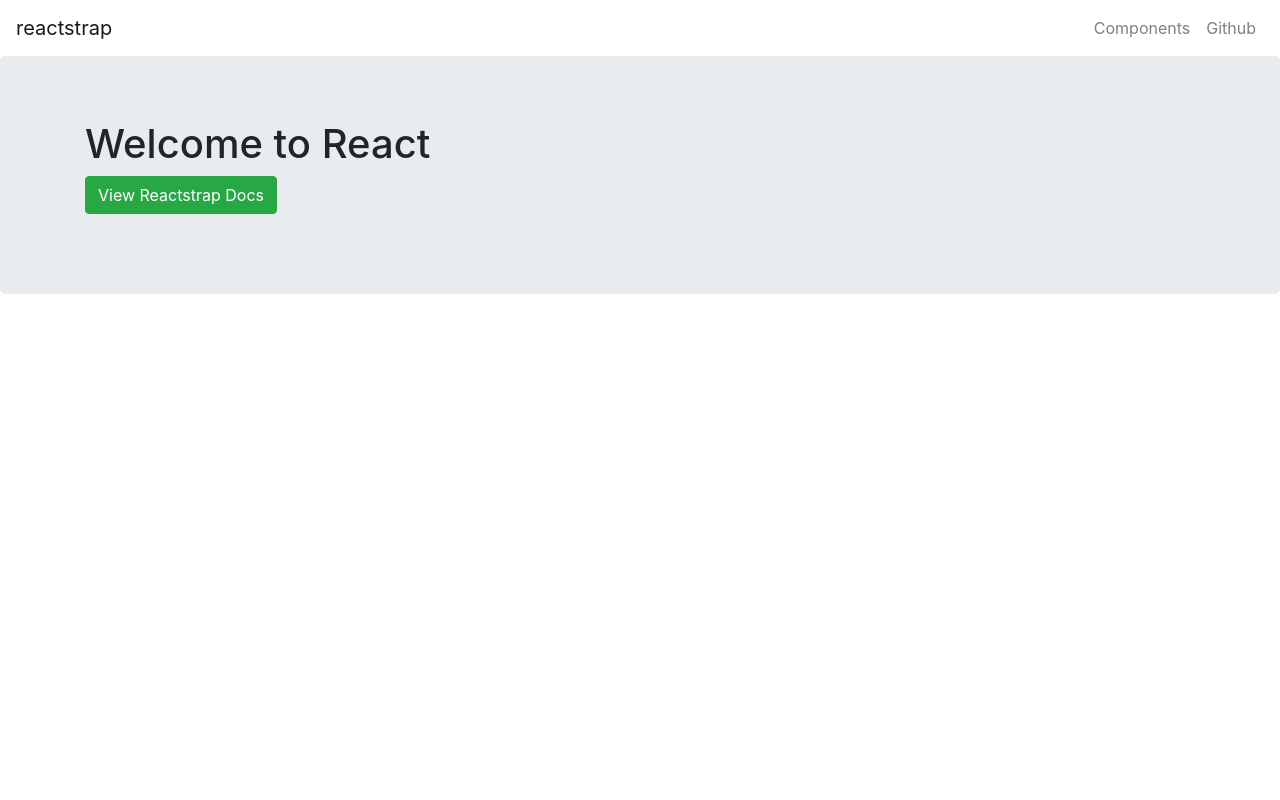
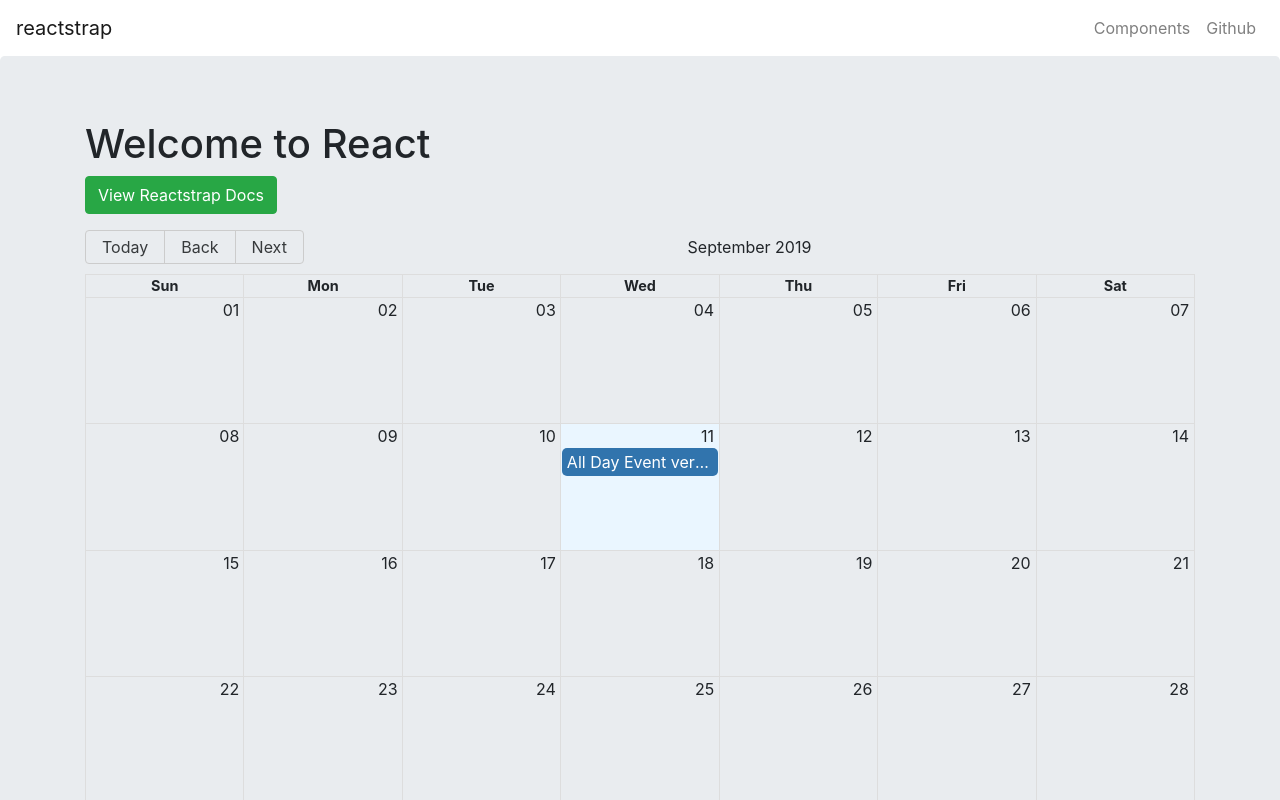
Before and after one commit to georgepianka/keto-calc-heroku, a React (Create React App) app in the folder client/: page / in a window 1280 px wide. Shown: the top 800 px of the page. Built offline with nearby package versions, Linux system fonts and the light colour scheme.

Commit message:
Configure EntryCalendar component
Ready for entry data

```diff
--- a/client/package.json
+++ b/client/package.json
@@ -6,6 +6,7 @@
     "bootstrap": "^4.3.1",
     "canvasjs": "^1.8.1",
     "http-proxy-middleware": "^0.20.0",
+    "moment": "^2.24.0",
     "react": "^16.9.0",
     "react-big-calendar": "^0.22.0",
     "react-dom": "^16.9.0",
--- a/client/src/App.js
+++ b/client/src/App.js
@@ -14,6 +14,7 @@
     Jumbotron,
     Button
 } from 'reactstrap';
+import EntryCalendar from './components/EntryCalendar'
 
 class App extends Component {
     constructor(props) {
@@ -38,7 +39,7 @@
                     <Collapse isOpen={this.state.isOpen} navbar>
                         <Nav className="ml-auto" navbar>
                             <NavItem>
-                                <NavLink href="/components/">Components</NavLink>
+                                <NavLink href="/components" activeStyle={{fontSize: '20px'}}>Components</NavLink>
                             </NavItem>
                             <NavItem>
                                 <NavLink href="https://github.com/reactstrap/reactstrap">Github</NavLink>
@@ -64,9 +65,14 @@
                                 </p>
                             </Col>
                         </Row>
+                        < EntryCalendar />
                     </Container>
                 </Jumbotron>
+
             </div>
+
+
+
         );
     }
 }
--- a/client/src/components/EntryCalendar.js
+++ b/client/src/components/EntryCalendar.js
@@ -1,13 +1,17 @@
 import React from 'react';
-import BigCalendar from "react-big-calendar";
-import moment from "moment";
+import { Calendar, momentLocalizer } from 'react-big-calendar'
+import moment from 'moment'
+
 import "react-big-calendar/lib/css/react-big-calendar.css";
 import { events } from '../events'
 
-BigCalendar.momentLocalizer(moment);
+const localizer = momentLocalizer(moment)
 const EntryCalendar = () => (
   <div style={{ height: 700 }}>
-    <BigCalendar
+    <Calendar
+      startAccessor="start"
+      endAccessor="end"
+      localizer={localizer}
       events={events}
       views={["month"]}
       defaultDate={moment().toDate()}
```
Also changed, not shown: 1 other file (tests, documents, lock files or other folders).
